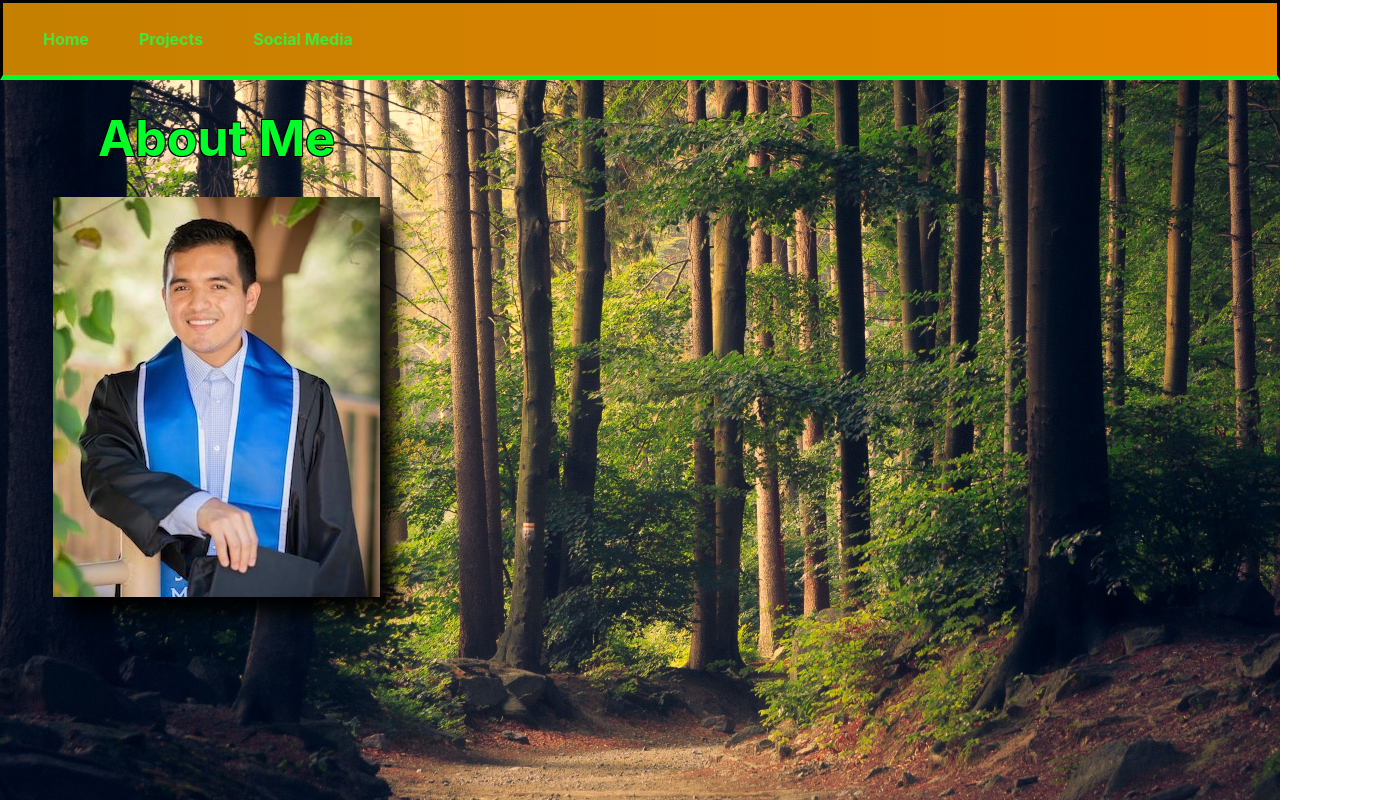
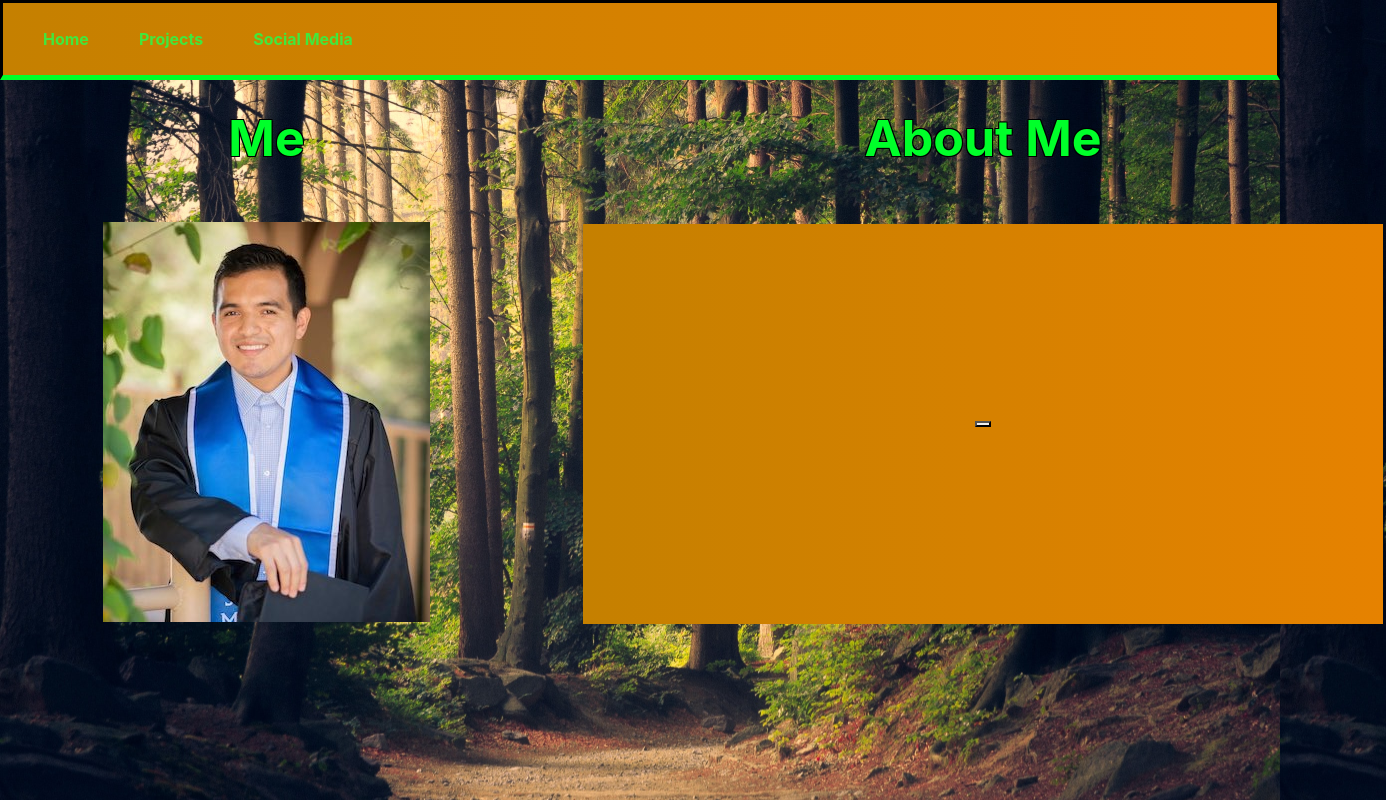
Before and after one commit to danielemedina97/danielemedina97.github.io, a React (Create React App) app: page / in a window 1280 px wide. Shown: the whole page, 1386 px wide, since content can reach past the window. Built offline with nearby package versions, Linux system fonts and the light colour scheme.

Commit message:
Added table to page

```diff
--- a/src/App.css
+++ b/src/App.css
@@ -19,7 +19,11 @@
   padding-top: 25px;
 }
 
-#portfolio-intro #about-me-th{
+#portfolio-intro-info{
+  margin: 0 auto;
+}
+
+#portfolio-intro th{
   font-size: 50px;
   color: rgb(0, 255, 42);
   font-weight: bold;
@@ -30,8 +34,29 @@
      1px 1px 0 #000;
 }
 
+#me-th{
+  padding-right: 100px;
+}
+#about-me-pic-td{
+  padding-right: 100px;
+}
+
+#about-me-th{
+  /*padding: 0px 200px;*/
+}
+
+#about-me-button{
+  font-size: 50px;
+  font-weight: bold;
+  background-image: url('./resources/images/button.png');
+}
+
 #portfolio-intro #about-me-pic{
-  margin: 25px 0px;
-  filter: drop-shadow(16px 16px 10px black);
+  padding: 50px;
 
 }
+
+ReactCardFlip{
+  background-color: white;
+  height: 100px;
+}
--- a/src/App.js
+++ b/src/App.js
@@ -1,14 +1,23 @@
 import logo from './logo.svg';
 import './App.css';
 import {useEffect} from 'react';
-import Navbar from './resources/components/Navbar/Navbar';
-import selfImage from './resources/images/me.jpg'
+import Navbar from './resources/components/navbar/Navbar';
+import selfImage from './resources/images/me.jpg';
+import ReactCardFlip from 'react-card-flip';
+import { useState } from 'react';
+import CardFlip from './resources/components/card-flip/CardFlip';
 
 function App() {
   useEffect(() => {
     document.title = "Daniel's Portfolio";
 
   }, []);
+
+  const [isFlipped, setIsFlipped] = useState(false);
+
+  const handleClick = () => {
+      setIsFlipped(!isFlipped);
+  }
 
   return (
     <div className="App">
@@ -21,12 +30,42 @@ function App() {
       <div id="portfolio-intro">
         <table id="portfolio-intro-info">
           <tr>
-            <th id="about-me-th">
-              About Me
+            <th id="me-th">
+               Me
             </th>
+            <th id="about-me-th">About Me</th>
           </tr>
           <tr>
-            <td><img id="about-me-pic" src={selfImage} alt="Graduation picture of myself"/></td>
+            <td id="about-me-pic-td"><img id="about-me-pic" src={selfImage} alt="Graduation picture of myself"/></td>
+            {/*<td><ReactCardFlip isFlipped{isFlipped} flipDirection="vertical"></ReactCardFlip></td>*/}
+
+            <td><ReactCardFlip isFlipped={isFlipped} flipDirection="vertical">
+              <p onClick={handleClick}
+              style={{backgroundColor: 'white',
+                      height:400,
+                      width:800,
+                      color: "white",
+                      display:'flex',
+                      justifyContent:"center",
+                      alignItems: "center",
+                      fontSize:50,
+                      fontWeight:"bold",
+                      backgroundImage: "linear-gradient(to right, rgb(197, 128, 0), rgb(230, 130, 0))"
+            }}>
+                <button id="about-me-button"></button></p>
+              <p onClick={handleClick}
+              style={{backgroundColor: 'white',
+              height:400,
+              width:800,
+              color: "green",
+              display:"flex",
+              justifyContent:"center",
+              alignItems:"center",
+              fontSize: 50,
+              fontWeight: "bold"
+             }}>
+                 This is the back of the card</p>
+              </ReactCardFlip></td>
            </tr>
         </table>
       </div>
--- a/src/index.css
+++ b/src/index.css
@@ -6,6 +6,9 @@ body {
   -webkit-font-smoothing: antialiased;
   -moz-osx-font-smoothing: grayscale;
   background-image: url('./resources/images/woods.jpg');
+  -moz-background-size: cover;
+  -webkit-background-size: cover;
+  -o-background-size: cover;
   background-size: cover;
 }
 
--- /dev/null
+++ b/src/resources/components/card-flip/CardFlip.js
@@ -0,0 +1,13 @@
+import React from 'react'
+import ReactCardFlip from 'react-card-flip';
+import { useState } from 'react';
+export default function CardFlip(isFlipped, handleClick) {
+    return (
+        <>
+            <ReactCardFlip isFlipped={isFlipped} flipDirection="vertical">
+              <p onClick={handleClick}>This is the front of the card</p>
+              <p onClick={handleClick}>This is the back of the card</p>
+              </ReactCardFlip>
+        </>
+    )
+}
```
Also changed, not shown: src/resources/components/card-flip/CardFlip.css (added), src/resources/images/button.png (added).
